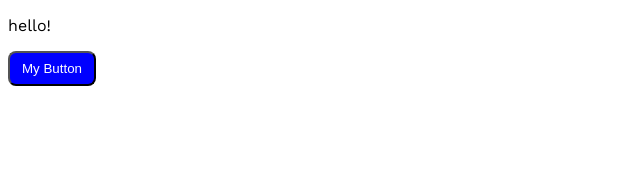
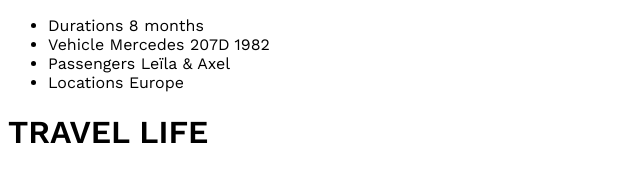
Before and after one commit to axel-paillaud/travel-life, a website built with Vite: page index.html in a window 1280 px wide. Shown: the whole page, without its empty margins (0-640 px from the left). Built offline with nearby package versions, Linux system fonts and the light colour scheme.

Commit message:
add html template

```diff
--- a/index.html
+++ b/index.html
@@ -7,8 +7,37 @@
     <title>Travel life</title>
   </head>
   <body>
-        <p>hello!</p>
-        <button class="button" id="button">My Button</button>
+    <main>
+
+      <!-- Header -->
+      <ul>
+        <li>
+          <span>Durations</span>
+          <span>8 months</span>
+        </li>
+        <li>
+          <span>Vehicle</span>
+          <span>Mercedes 207D 1982</span>
+        </li>
+        <li>
+          <span>Passengers</span>
+          <span>Leïla & Axel</span>
+        </li>
+        <li>
+          <span>Locations</span>
+          <span>Europe</span>
+        </li>
+      </ul>
+
+      <!-- Title -->
+      <h1>TRAVEL LIFE</h1>
+
+      <!-- Image -->
+      <div>
+        <img>
+      </div>
+
+    </main>
     <script type="module" src="/js/main.js"></script>
   </body>
 </html>
```
Lines whose indentation alone changed are shown as unchanged.
